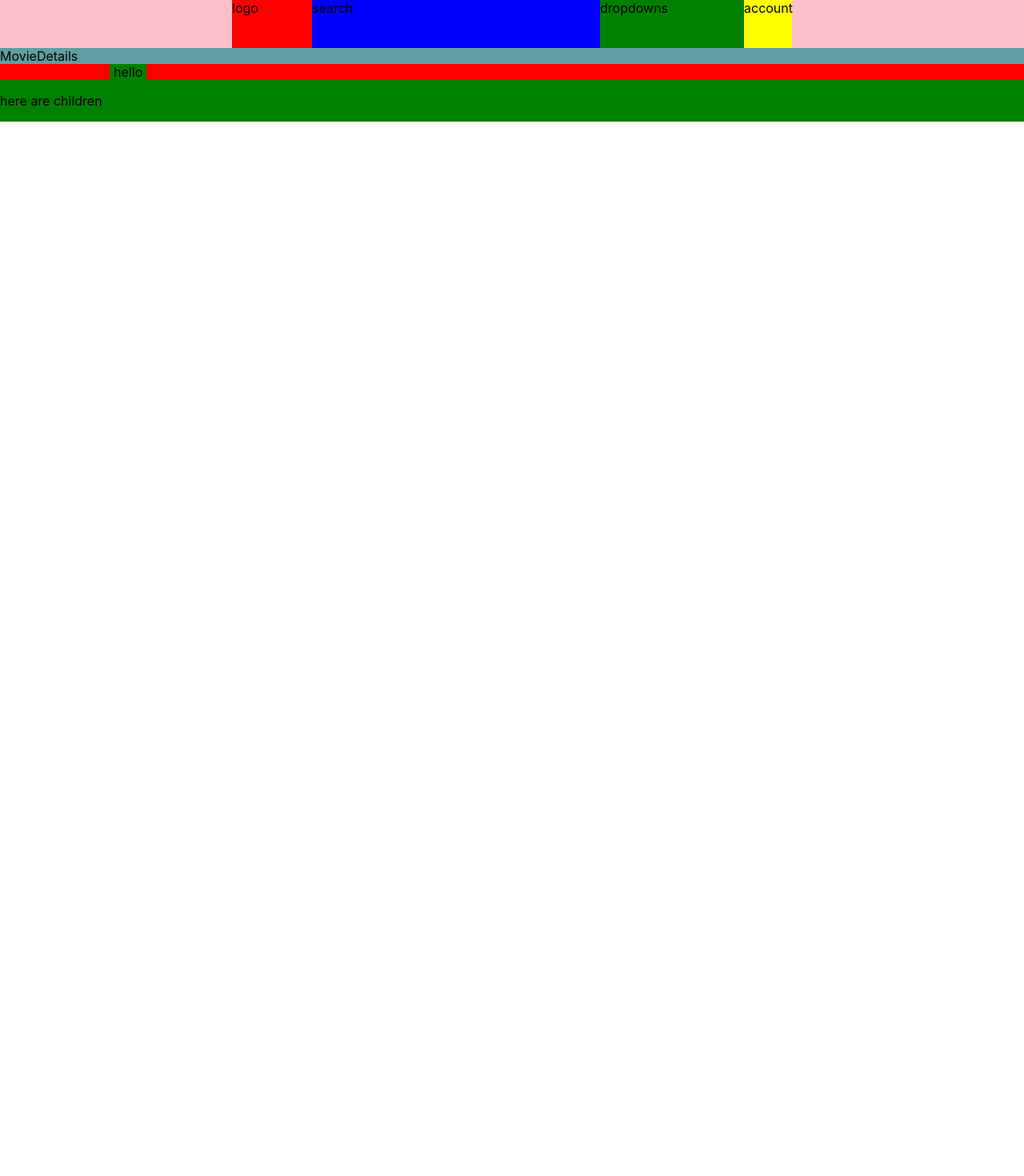
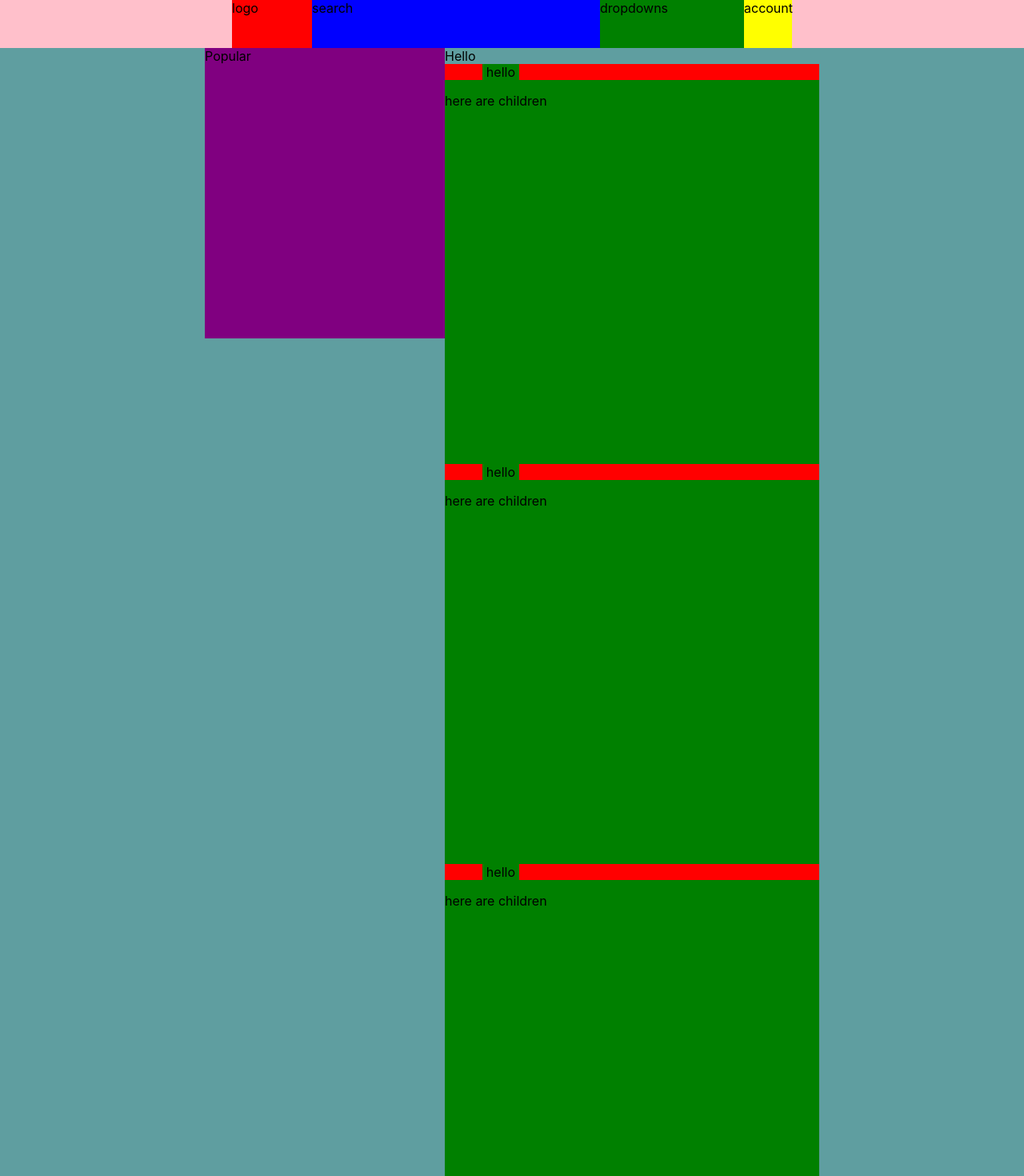
Before and after one commit to alancurtis5000/movies-frontend-01, a React (Create React App) app: page / in a window 1280 px wide. Shown: the top 1470 px of the page at 80% size. Before the commit the page ends 800 px from the top, so only its background shows below. Built offline with nearby package versions, Linux system fonts and the light colour scheme; a web font is replaced by a local one.

Commit message:
added footer, sticky popular column

```diff
--- a/src/App.scss
+++ b/src/App.scss
@@ -1,3 +1,6 @@
 
 .App {
+  display: grid;
+  grid-template-rows: auto 1fr auto;
+  min-height: 100vh;
 }
--- a/src/AppRouter.js
+++ b/src/AppRouter.js
@@ -2,6 +2,7 @@ import React from 'react';
 import { BrowserRouter , Route, Switch } from 'react-router-dom';
 
 import Header from './components/Header/Header';
+import Footer from './components/Footer/Footer';
 
 import APage01 from './pages/APage01/APage01';
 import APage02 from './pages/APage02/APage02';
@@ -19,6 +20,7 @@ const AppRouter = () =>{
         <Route path="/landing" component={Landing}/>
         <Route path="/MovieDetails" component={MovieDetails}/>
       </Switch>
+      <Footer />
     </BrowserRouter>
   )
 }
--- /dev/null
+++ b/src/components/Footer/Footer.js
@@ -0,0 +1,10 @@
+import React from 'react';
+const Footer = () => {
+  return(
+    <div className="Footer">
+      Footer
+    </div>
+  )
+}
+
+export default Footer;
--- /dev/null
+++ b/src/components/Footer/_Footer.scss
@@ -0,0 +1,5 @@
+.Footer {
+  background-color: brown;
+  width: 100%;
+  height: 60px;
+}
--- a/src/components/Header/_Header.scss
+++ b/src/components/Header/_Header.scss
@@ -2,6 +2,8 @@
   background-color: pink;
   width: 100%;
   height: 60px;
+  position: sticky;
+  top: 0px;
   .container {
     margin: 0 auto;
     padding: 0 5px;
--- /dev/null
+++ b/src/components/Popular/Popular.js
@@ -0,0 +1,10 @@
+import React from 'react';
+const Popular = () => {
+  return(
+    <div className="Popular">
+      Popular
+    </div>
+  )
+}
+
+export default Popular;
--- /dev/null
+++ b/src/components/Popular/_Popular.scss
@@ -0,0 +1,7 @@
+.Popular {
+  background-color: purple;
+  width: 300px;
+  height: 363px;
+  position: sticky;
+  top: 60px;
+}
--- a/src/components/Section/_Section.scss
+++ b/src/components/Section/_Section.scss
@@ -2,6 +2,7 @@
   background-color: green;
   display: flex;
   flex-direction: column;
+  height: 500px;
   .header {
     display: grid;
     grid-template-columns: 1fr auto 8fr;
--- a/src/pages/MovieDetails/MovieDetails.js
+++ b/src/pages/MovieDetails/MovieDetails.js
@@ -1,11 +1,22 @@
 import React from 'react';
 import Section from '../../components/Section/Section';
+import Popular from '../../components/Popular/Popular';
 
 const MovieDetails = () =>{
   return(
     <div className="MovieDetails">
-      MovieDetails
-      <Section > <p>here are children </p></Section>
+      <div className="container">
+        <div className="column1">
+          <Popular />
+        </div>
+        <div className="column2">
+          <div className="details">Hello</div>
+          <Section > <p>here are children </p></Section>
+          <Section > <p>here are children </p></Section>
+          <Section > <p>here are children </p></Section>
+          <Section > <p>here are children </p></Section>
+        </div>
+      </div>
     </div>
   )
 }
--- a/src/pages/MovieDetails/_MovieDetails.scss
+++ b/src/pages/MovieDetails/_MovieDetails.scss
@@ -1,3 +1,16 @@
 .MovieDetails {
   background-color: cadetblue;
+  .container {
+    margin: 0 auto;
+    display: grid;
+    grid-template-columns: 300px 1fr;
+    max-width: 768px;
+    .column1 {
+      grid-column: 1;
+    }
+    .column2 {
+      grid-column: 2;
+    }
+  }
+
 }
--- a/src/styles/main.scss
+++ b/src/styles/main.scss
@@ -7,6 +7,8 @@
 // components imports
 @import '../components/Header/Header';
 @import '../components/Section/Section';
+@import '../components/Popular/Popular';
+@import '../components/Footer/Footer';
 
 // pages imports
 @import '../pages/APage01/APage01';
```
